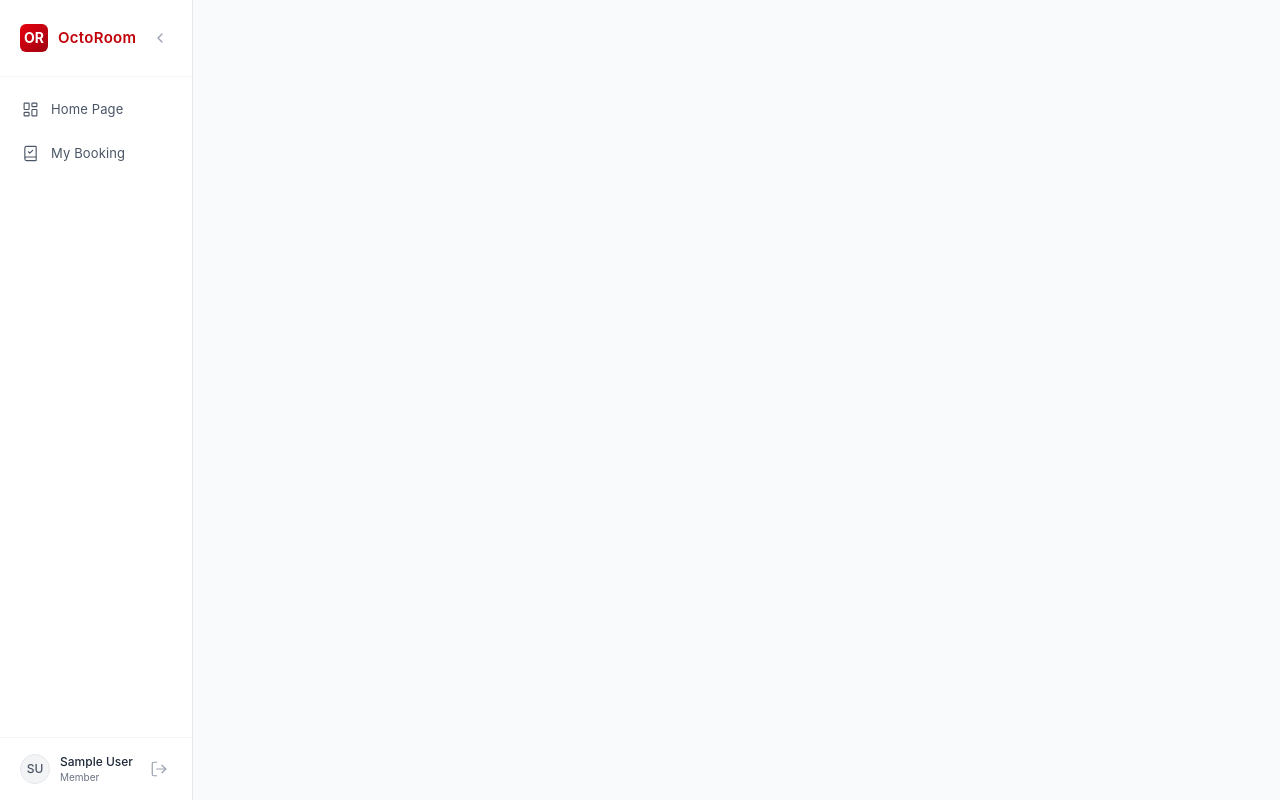
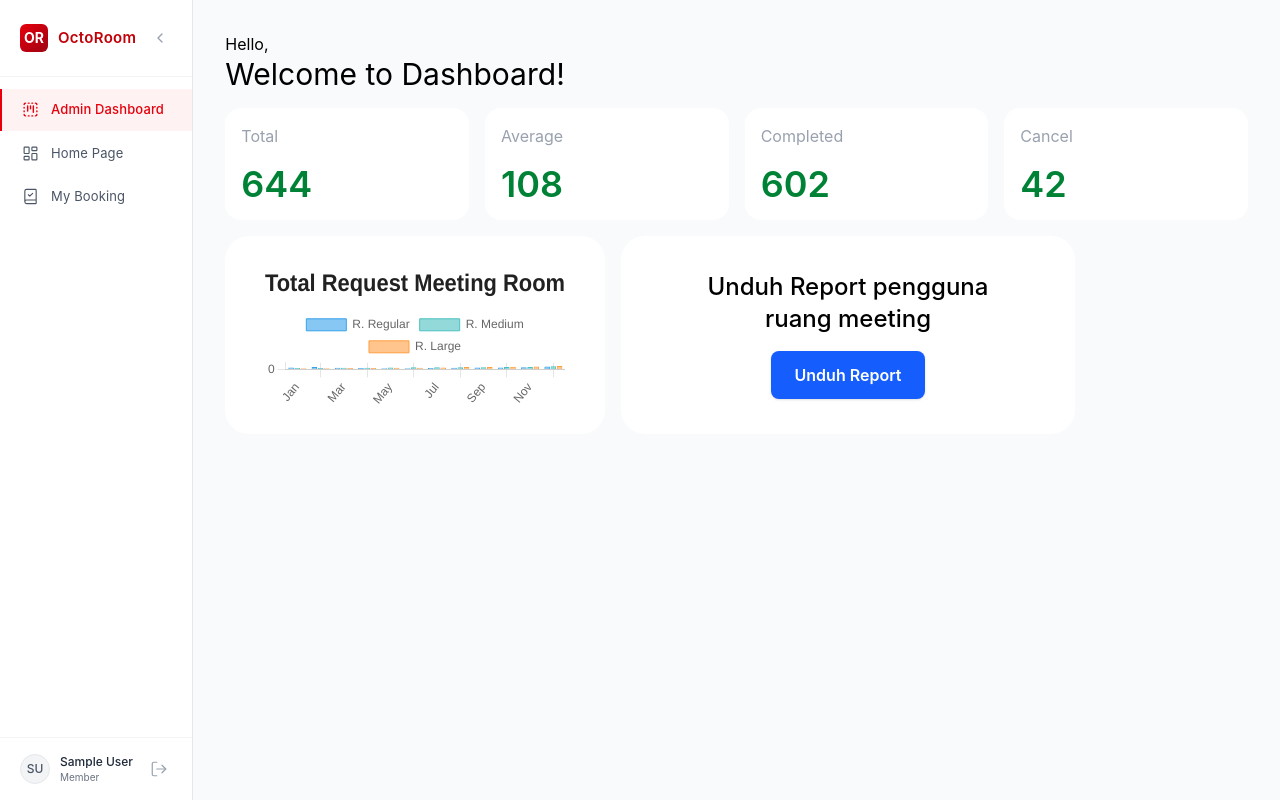
Before and after one commit to weynard02/octo-room-fe, a React (Vite) app: page /dashboard-admin in a window 1280 px wide. Built offline with nearby package versions, Linux system fonts and the light colour scheme; sample sign-in values are in the browser's storage.

Commit message:
creating dashboard admin page

```diff
--- a/package.json
+++ b/package.json
@@ -11,8 +11,10 @@
   },
   "dependencies": {
     "axios": "^1.13.6",
+    "chart.js": "^4.5.1",
     "lucide-react": "^0.577.0",
     "react": "^19.2.0",
+    "react-chartjs-2": "^5.3.1",
     "react-dom": "^19.2.0",
     "react-router-dom": "^7.13.1"
   },
--- /dev/null
+++ b/src/components/ChartAdmin.tsx
@@ -0,0 +1,87 @@
+import {
+  Chart as ChartJs,
+  CategoryScale,
+  BarController,
+  BarElement,
+  LinearScale,
+  PointElement,
+  Title,
+  Tooltip,
+  Legend,
+  plugins,
+} from "chart.js";
+import { Bar } from "react-chartjs-2";
+
+ChartJs.register(
+  CategoryScale,
+  BarController,
+  BarElement,
+  LinearScale,
+  PointElement,
+  Title,
+  Tooltip,
+  Legend,
+  plugins,
+);
+
+export default function ChartAdmin() {
+  const dataChart = {
+    labels: [
+      "Jan",
+      "Feb",
+      "Mar",
+      "Apr",
+      "May",
+      "Jun",
+      "Jul",
+      "Aug",
+      "Sep",
+      "Oct",
+      "Nov",
+      "Dec",
+    ],
+    datasets: [
+      {
+        label: "R. Regular",
+        data: [144, 182, 130, 114, 88, 91, 105, 120, 135, 150, 170, 210],
+        backgroundColor: "rgba(54, 162, 235, 0.6)", // Biru
+        borderColor: "rgba(54, 162, 235, 1)",
+        borderWidth: 1,
+      },
+      {
+        label: "R. Medium",
+        data: [100, 110, 125, 130, 140, 155, 170, 165, 160, 175, 190, 230],
+        backgroundColor: "rgba(75, 192, 192, 0.6)", // Hijau Toska
+        borderColor: "rgba(75, 192, 192, 1)",
+        borderWidth: 1,
+      },
+      {
+        label: "R. Large",
+        data: [80, 95, 105, 110, 120, 130, 150, 180, 190, 200, 220, 250],
+        backgroundColor: "rgba(255, 159, 64, 0.6)", // Oranye
+        borderColor: "rgba(255, 159, 64, 1)",
+        borderWidth: 1,
+      },
+    ],
+  };
+
+  return (
+    <div className="w-fit bg-white px-10 py-6 rounded-3xl">
+      <Bar
+        data={dataChart}
+        options={{
+          responsive: true,
+          plugins: {
+            legend: { position: "top" },
+            title: {
+              display: true,
+              text: "Total Request Meeting Room",
+              color: "#212121",
+              font: { size: 24 },
+            },
+          },
+        }}
+      />
+    </div>
+  );
+}
--- a/src/components/SideBar.tsx
+++ b/src/components/SideBar.tsx
@@ -6,6 +6,7 @@ import {
   ChevronRight,
   BookCheck,
   LogOut,
+  SquareDashedKanban,
 } from "lucide-react";
 import authService from "../services/authService";
 import { ModalAlert } from "./ModalAlert";
@@ -15,6 +16,11 @@ import {
 } from "../types/ModalState";
 
 const menuItems = [
+  {
+    icon: SquareDashedKanban,
+    label: "Admin Dashboard",
+    path: "/dashboard-admin",
+  },
   { icon: LayoutDashboard, label: "Home Page", path: "/dashboard" },
   { icon: BookCheck, label: "My Booking", path: "/my-booking" },
 ];
--- /dev/null
+++ b/src/page/dashboard-admin/DashboarAdminPage.tsx
@@ -0,0 +1,42 @@
+import ChartAdmin from "../../components/ChartAdmin";
+import { Button } from "../../components";
+
+export default function DashboarAdminPage() {
+  const dataDummyDashboard = [
+    { title: "Total", total: 644 },
+    { title: "Average", total: 108 },
+    { title: "Completed", total: 602 },
+    { title: "Cancel", total: 42 },
+  ];
+  return (
+    <div className="flex flex-col gap-4">
+      <div>
+        <p>Hello, </p>
+        <h1 className="text-3xl">Welcome to Dashboard!</h1>
+      </div>
+
+      <div className="flex gap-4">
+        {dataDummyDashboard.map((data) => (
+          <div
+            key={data.title}
+            className="w-full p-4 flex flex-col h-28 justify-between rounded-2xl bg-white"
+          >
+            <h3 className="text-md text-gray-400">{data.title}</h3>
+            <h1 className="text-4xl text-green-700 font-semibold">
+              {data.total}
+            </h1>
+          </div>
+        ))}
+      </div>
+      <div className="flex gap-4">
+        <ChartAdmin />
+        <div className="flex flex-col items-center gap-4 justify-center bg-white rounded-3xl">
+          <h1 className="font-medium text-2xl w-3/4 text-center">
+            Unduh Report pengguna ruang meeting
+          </h1>
+          <Button size="lg">Unduh Report</Button>
+        </div>
+      </div>
+    </div>
+  );
+}
--- a/src/routes/AppRoutes.tsx
+++ b/src/routes/AppRoutes.tsx
@@ -4,15 +4,25 @@ import { MyBookingPage } from "../page/my-booking/MyBookingPage";
 import MakeAppointmentPage from "../page/make-appointment/MakeAppointmentPage";
 import { MyBookingDetailPage } from "../page/my-booking/[id]/MyBookingDetailPage";
 import { initialAppointment } from "../types/Appointment";
+import DashboarAdminPage from "../page/dashboard-admin/DashboarAdminPage";
 
 export default function AppRoutes() {
-  const navigate = useNavigate()
+  const navigate = useNavigate();
   return (
     <Routes>
       <Route path="/dashboard" element={<DashboardPage />} />
+      <Route path="/dashboard-admin" element={<DashboarAdminPage />} />
       <Route path="/my-booking" element={<MyBookingPage />} />
       <Route path="/my-booking/:id" element={<MyBookingDetailPage />} />
-      <Route path="/make-appointment" element={<MakeAppointmentPage formInfo={initialAppointment} onClick={() => navigate("/dashboard")} />} />
+      <Route
+        path="/make-appointment"
+        element={
+          <MakeAppointmentPage
+            formInfo={initialAppointment}
+            onClick={() => navigate("/dashboard")}
+          />
+        }
+      />
     </Routes>
   );
 }
```
Also changed, not shown: 1 other file (tests, documents, lock files or other folders).
